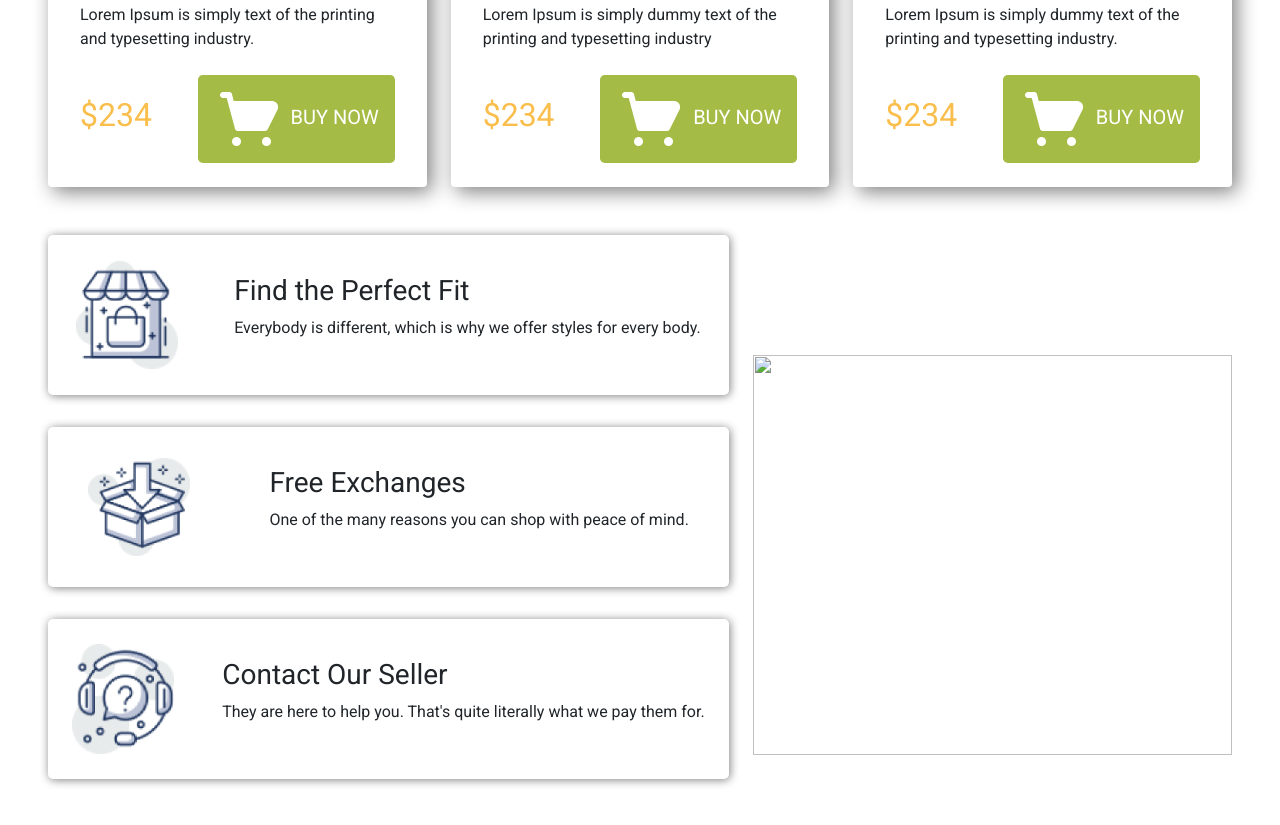
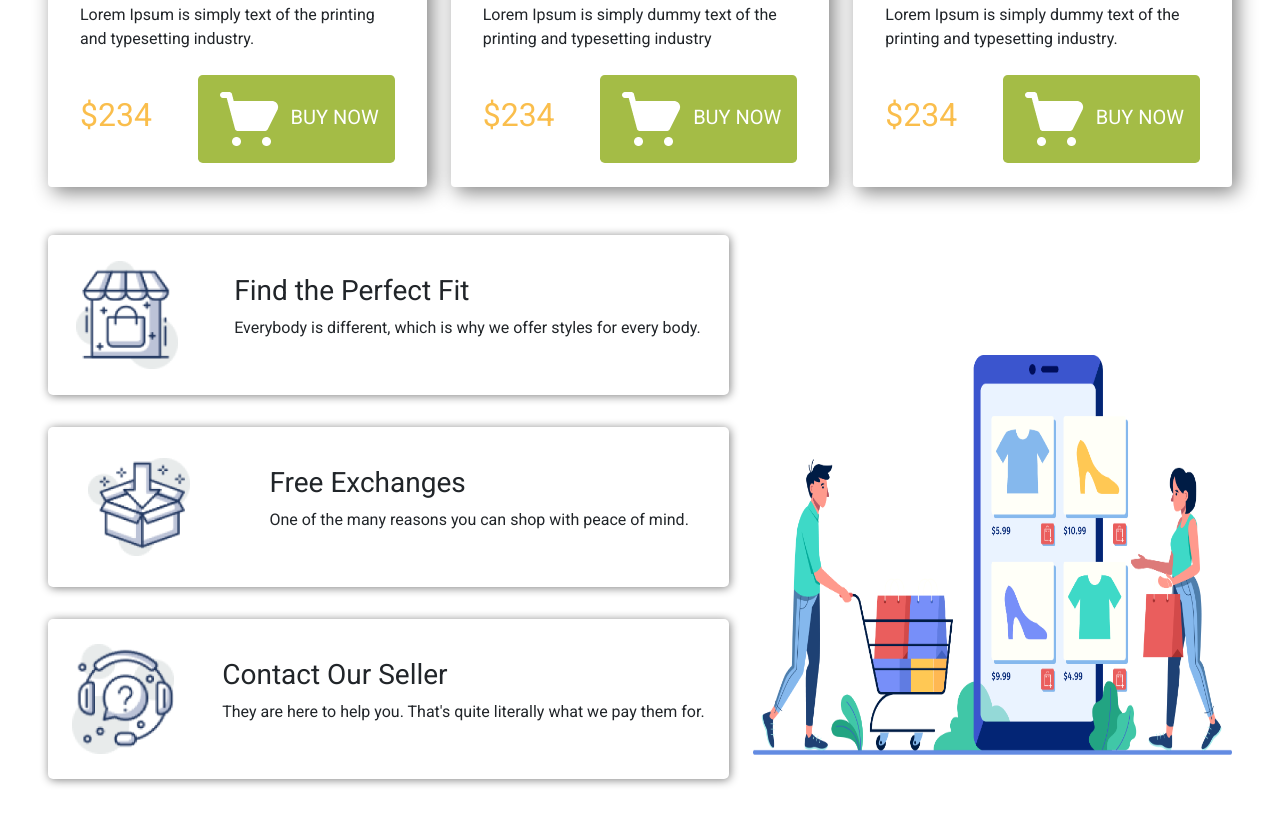
Before and after one commit to toripy/penguin-fashion, a plain HTML site: page index.html in a window 1280 px wide. Shown: the part 2211-3036 px from the top of the page. Drawn offline with Linux system fonts and the light colour scheme; the site is published under a folder, as on GitHub Pages, so addresses that start at the root find nothing.

Commit message:
first commit

```diff
--- a/index.html
+++ b/index.html
@@ -216,7 +216,7 @@
           </div>
           </div>
           <div class="col-md-5">
-            <img style="width: 100%; height: 25em;margin-top: 4em; " src="/Image/XMLID1.png" alt="">
+            <img style="width: 100%; height: 25em;margin-top: 4em; " src="image/XMLID1.png" alt="">
           </div>
         </div>
       </section>
```
Also changed, not shown: 1 other file.
